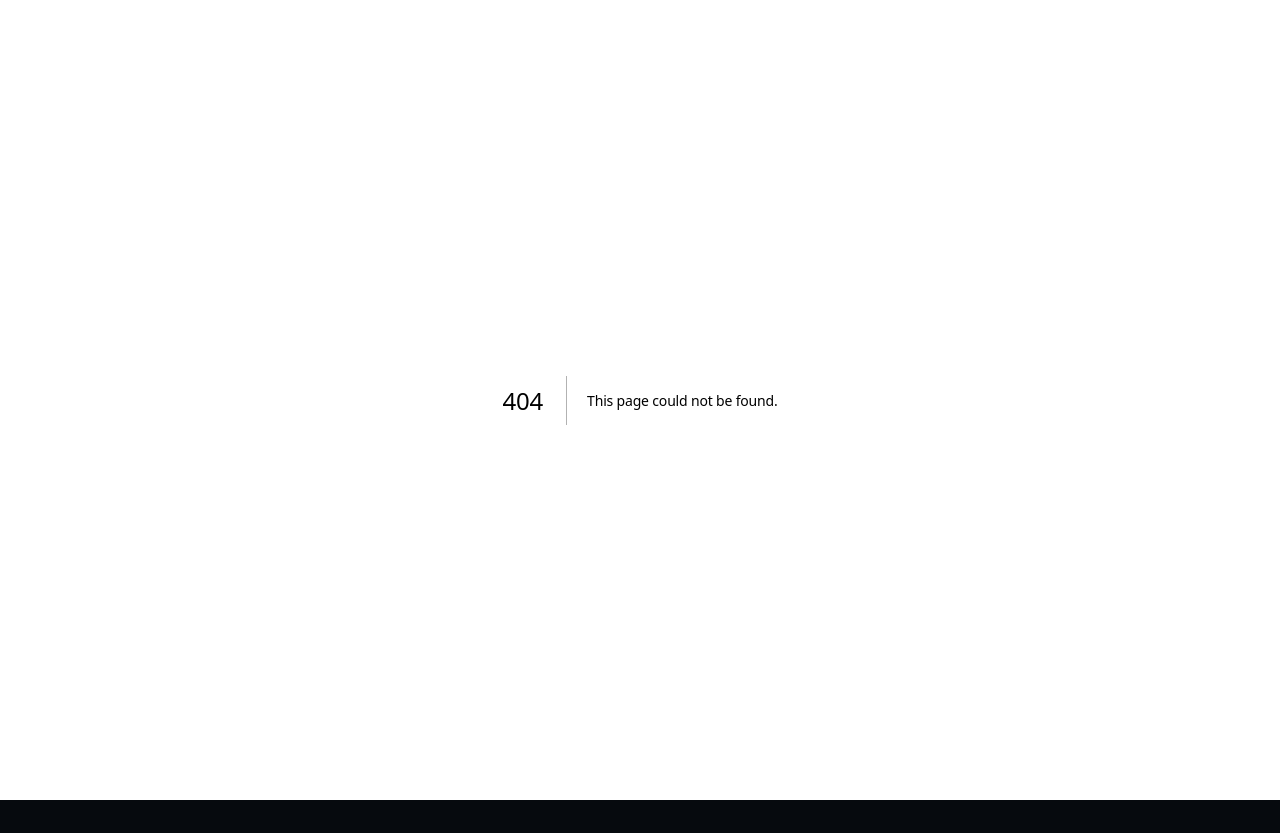
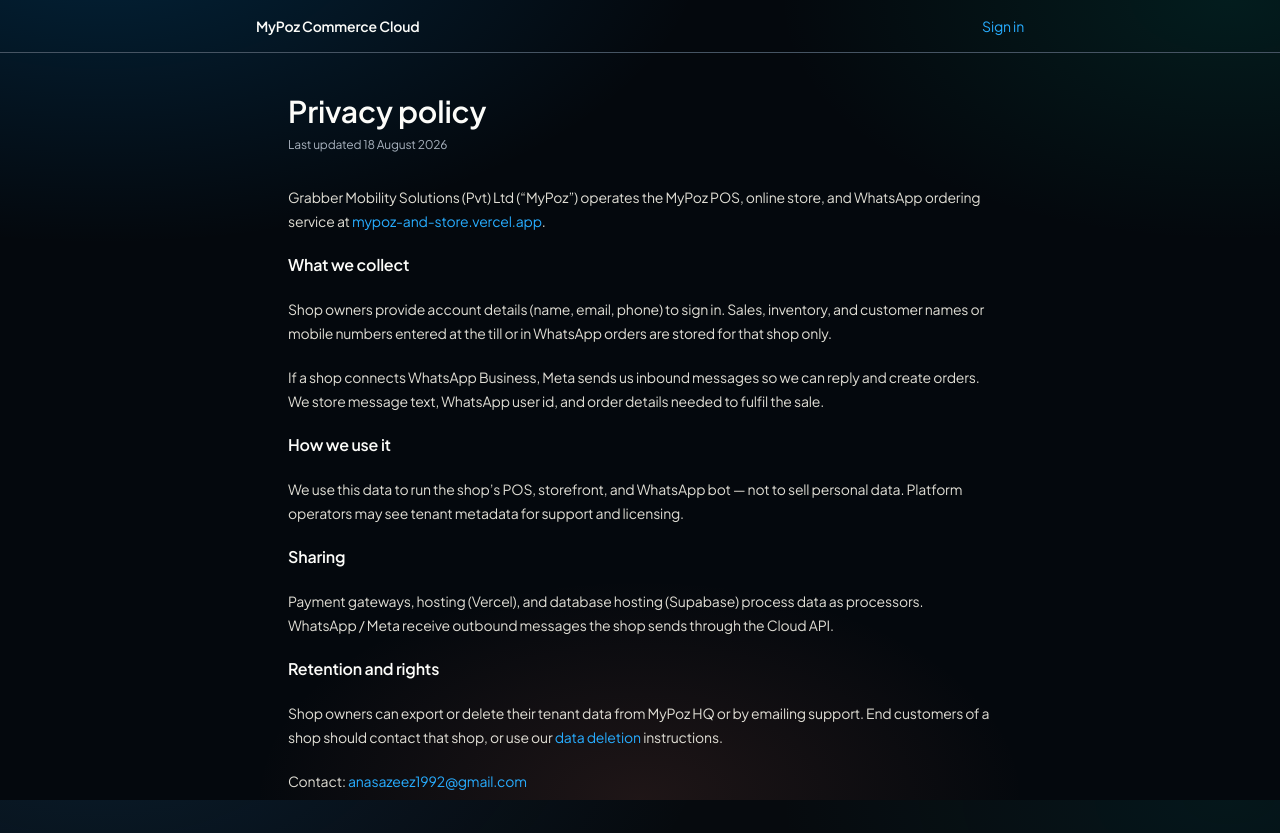
Before and after one commit to anasbikes1992-ui/mypoz-and-store, a Next.js app in the folder grabber-pos/: page /privacy-policy in a window 1280 px wide. Before the commit this address had no page. Before the commit the page ends 800 px from the top, so only its background shows below. Built offline with nearby package versions, Linux system fonts and the light colour scheme.

Commit message:
Add Meta legal URLs and WhatsApp field map for the live host.
Public privacy, terms, and data-deletion pages so the GRABBER app can point at MyPoz instead of grabber.lk.

Co-authored-by: Cursor <cursoragent@cursor.com>

```diff
--- /dev/null
+++ b/grabber-pos/src/app/data-deletion/page.tsx
@@ -0,0 +1,47 @@
+import type { Metadata } from "next";
+import { LegalDoc } from "@/components/marketing/LegalDoc";
+
+export const metadata: Metadata = {
+  title: "User data deletion",
+  robots: { index: true, follow: true },
+};
+
+export default function DataDeletionPage() {
+  return (
+    <LegalDoc title="User data deletion">
+      <p>
+        This page is the data-deletion instructions URL for the MyPoz / GRABBER
+        Meta app. It covers Facebook Login (if used) and WhatsApp Cloud API
+        data stored in MyPoz.
+      </p>
+      <h2 className="text-base font-semibold text-text-strong">Shop owners</h2>
+      <ol className="list-decimal space-y-2 pl-5">
+        <li>Sign in at /login with the owner account.</li>
+        <li>
+          Ask HQ support to delete the organisation, or email{" "}
+          <a className="text-accent hover:underline" href="mailto:anasazeez1992@gmail.com">
+            anasazeez1992@gmail.com
+          </a>{" "}
+          from the same address used on the account. Include the shop name.
+        </li>
+        <li>
+          We will delete or anonymise Auth users, sales, catalogue, WhatsApp
+          inbox rows, and storefront data for that organisation, typically
+          within 30 days.
+        </li>
+      </ol>
+      <h2 className="text-base font-semibold text-text-strong">WhatsApp customers</h2>
+      <p>
+        Message the shop “delete my data”, or email us with the WhatsApp number
+        used to chat. We remove that conversation and unlink it from orders
+        where the law requires.
+      </p>
+      <h2 className="text-base font-semibold text-text-strong">Facebook / Meta</h2>
+      <p>
+        Removing the app from your Facebook settings stops new Login data. It
+        does not by itself erase POS history a shop already stored. Follow the
+        steps above for MyPoz-held copies.
+      </p>
+    </LegalDoc>
+  );
+}
--- a/grabber-pos/src/app/hq/whatsapp/page.tsx
+++ b/grabber-pos/src/app/hq/whatsapp/page.tsx
@@ -117,8 +117,53 @@ Reply YES and I’ll send the login.`}
       </div>
 
       <p className="mt-4 text-xs text-text-dim">
-        Shared webhook: <code className="text-text-body">{data?.webhookPath ?? "/api/whatsapp/webhook"}</code>
+        Shared webhook:{" "}
+        <code className="text-text-body">
+          https://mypoz-and-store.vercel.app{data?.webhookPath ?? "/api/whatsapp/webhook"}
+        </code>
       </p>
+
+      <section className="mt-8 rounded-2xl border border-line bg-surface-1 p-5">
+        <h2 className="text-sm font-semibold text-text-strong">
+          Meta app (GRABBER) — paste these, not /welcome everywhere
+        </h2>
+        <p className="mt-1 text-xs text-text-dim">
+          /welcome is only the public site URL. WhatsApp will not verify if you
+          put that path in the webhook or App domains field.
+        </p>
+        <dl className="mt-4 grid gap-3 text-xs sm:grid-cols-2">
+          <MetaField
+            label="App domains"
+            value="mypoz-and-store.vercel.app"
+          />
+          <MetaField
+            label="Site URL (Basic / Facebook Login)"
+            value="https://mypoz-and-store.vercel.app/welcome"
+          />
+          <MetaField
+            label="Privacy policy URL"
+            value="https://mypoz-and-store.vercel.app/privacy-policy"
+          />
+          <MetaField
+            label="Terms of Service URL"
+            value="https://mypoz-and-store.vercel.app/terms-of-service"
+          />
+          <MetaField
+            label="Data deletion instructions URL"
+            value="https://mypoz-and-store.vercel.app/data-deletion"
+          />
+          <MetaField
+            label="WhatsApp webhook callback"
+            value="https://mypoz-and-store.vercel.app/api/whatsapp/webhook"
+          />
+        </dl>
+        <p className="mt-3 text-xs text-text-dim">
+          Verify token and App secret live in Vercel env (
+          <code>WHATSAPP_VERIFY_TOKEN</code>, <code>WHATSAPP_APP_SECRET</code>
+          ). Token + phone number id come from WhatsApp → API Setup, not Basic
+          Settings.
+        </p>
+      </section>
 
       <section className="mt-8 rounded-2xl border border-line bg-surface-1 p-5">
         <h2 className="text-sm font-semibold text-text-strong">Attach to a client</h2>
@@ -213,6 +258,15 @@ function yn(value: boolean | undefined): string {
   return value ? "Set" : "Missing";
 }
 
+function MetaField({ label, value }: { label: string; value: string }) {
+  return (
+    <div className="rounded-lg border border-line bg-surface-2 p-3">
+      <dt className="text-text-dim">{label}</dt>
+      <dd className="mt-1 break-all font-mono text-text-strong">{value}</dd>
+    </div>
+  );
+}
+
 function Stat({ label, value }: { label: string; value: string }) {
   return (
     <div className="rounded-2xl border border-line bg-surface-1 p-4">
--- /dev/null
+++ b/grabber-pos/src/app/privacy-policy/page.tsx
@@ -0,0 +1,61 @@
+import type { Metadata } from "next";
+import { LegalDoc } from "@/components/marketing/LegalDoc";
+
+export const metadata: Metadata = {
+  title: "Privacy policy",
+  robots: { index: true, follow: true },
+};
+
+export default function PrivacyPolicyPage() {
+  return (
+    <LegalDoc title="Privacy policy">
+      <p>
+        Grabber Mobility Solutions (Pvt) Ltd (“MyPoz”) operates the MyPoz POS,
+        online store, and WhatsApp ordering service at{" "}
+        <a className="text-accent hover:underline" href="https://mypoz-and-store.vercel.app/welcome">
+          mypoz-and-store.vercel.app
+        </a>
+        .
+      </p>
+      <h2 className="text-base font-semibold text-text-strong">What we collect</h2>
+      <p>
+        Shop owners provide account details (name, email, phone) to sign in.
+        Sales, inventory, and customer names or mobile numbers entered at the
+        till or in WhatsApp orders are stored for that shop only.
+      </p>
+      <p>
+        If a shop connects WhatsApp Business, Meta sends us inbound messages so
+        we can reply and create orders. We store message text, WhatsApp user id,
+        and order details needed to fulfil the sale.
+      </p>
+      <h2 className="text-base font-semibold text-text-strong">How we use it</h2>
+      <p>
+        We use this data to run the shop’s POS, storefront, and WhatsApp bot —
+        not to sell personal data. Platform operators may see tenant metadata
+        for support and licensing.
+      </p>
+      <h2 className="text-base font-semibold text-text-strong">Sharing</h2>
+      <p>
+        Payment gateways, hosting (Vercel), and database hosting (Supabase)
+        process data as processors. WhatsApp / Meta receive outbound messages
+        the shop sends through the Cloud API.
+      </p>
+      <h2 className="text-base font-semibold text-text-strong">Retention and rights</h2>
+      <p>
+        Shop owners can export or delete their tenant data from MyPoz HQ or by
+        emailing support. End customers of a shop should contact that shop, or
+        use our{" "}
+        <a className="text-accent hover:underline" href="/data-deletion">
+          data deletion
+        </a>{" "}
+        instructions.
+      </p>
+      <p>
+        Contact:{" "}
+        <a className="text-accent hover:underline" href="mailto:anasazeez1992@gmail.com">
+          anasazeez1992@gmail.com
+        </a>
+      </p>
+    </LegalDoc>
+  );
+}
--- /dev/null
+++ b/grabber-pos/src/app/terms-of-service/page.tsx
@@ -0,0 +1,50 @@
+import type { Metadata } from "next";
+import { LegalDoc } from "@/components/marketing/LegalDoc";
+
+export const metadata: Metadata = {
+  title: "Terms of service",
+  robots: { index: true, follow: true },
+};
+
+export default function TermsOfServicePage() {
+  return (
+    <LegalDoc title="Terms of service">
+      <p>
+        These terms apply to the MyPoz Commerce Cloud service at{" "}
+        <a className="text-accent hover:underline" href="https://mypoz-and-store.vercel.app/welcome">
+          mypoz-and-store.vercel.app
+        </a>
+        , operated by Grabber Mobility Solutions (Pvt) Ltd.
+      </p>
+      <h2 className="text-base font-semibold text-text-strong">The service</h2>
+      <p>
+        MyPoz provides point-of-sale, inventory, an online store, and optional
+        WhatsApp Cloud API ordering. You must keep login credentials secret and
+        use only official Meta WhatsApp Business APIs — unofficial WhatsApp
+        libraries are not permitted.
+      </p>
+      <h2 className="text-base font-semibold text-text-strong">Your shop data</h2>
+      <p>
+        You own your catalogue, sales, and customer records. You are responsible
+        for tax, receipts, and how you message customers on WhatsApp.
+      </p>
+      <h2 className="text-base font-semibold text-text-strong">Acceptable use</h2>
+      <p>
+        Do not use MyPoz to spam, send unlawful content, or process payments you
+        are not authorised to take. We may suspend accounts that abuse Meta or
+        payment networks.
+      </p>
+      <h2 className="text-base font-semibold text-text-strong">Liability</h2>
+      <p>
+        The service is provided as available. We are not liable for lost sales
+        caused by network, Meta, or payment-gateway outages beyond our control.
+      </p>
+      <p>
+        Contact:{" "}
+        <a className="text-accent hover:underline" href="mailto:anasazeez1992@gmail.com">
+          anasazeez1992@gmail.com
+        </a>
+      </p>
+    </LegalDoc>
+  );
+}
--- a/grabber-pos/src/app/welcome/page.tsx
+++ b/grabber-pos/src/app/welcome/page.tsx
@@ -460,6 +460,17 @@ export default function WelcomePage() {
           © {new Date().getFullYear()} Grabber Mobility Solutions (Pvt) Ltd. All
           rights reserved.
         </p>
+        <p className="mt-3 space-x-3">
+          <Link href="/privacy-policy" className="hover:text-accent">
+            Privacy
+          </Link>
+          <Link href="/terms-of-service" className="hover:text-accent">
+            Terms
+          </Link>
+          <Link href="/data-deletion" className="hover:text-accent">
+            Data deletion
+          </Link>
+        </p>
       </footer>
     </div>
   );
--- /dev/null
+++ b/grabber-pos/src/components/marketing/LegalDoc.tsx
@@ -0,0 +1,30 @@
+import type { ReactNode } from "react";
+import Link from "next/link";
+
+export function LegalDoc({
+  title,
+  children,
+}: {
+  title: string;
+  children: ReactNode;
+}) {
+  return (
+    <div className="theme-marketing min-h-screen bg-surface-0 text-text-body">
+      <header className="border-b border-line px-5 py-4 sm:px-8">
+        <div className="mx-auto flex max-w-3xl items-center justify-between gap-4">
+          <Link href="/welcome" className="text-sm font-semibold text-text-strong">
+            MyPoz Commerce Cloud
+          </Link>
+          <Link href="/login" className="text-sm text-accent hover:underline">
+            Sign in
+          </Link>
+        </div>
+      </header>
+      <article className="mx-auto max-w-3xl px-5 py-10 sm:px-8">
+        <h1 className="text-3xl font-semibold text-text-strong">{title}</h1>
+        <p className="mt-2 text-xs text-text-dim">Last updated 18 August 2026</p>
+        <div className="mt-8 space-y-5 text-sm leading-6">{children}</div>
+      </article>
+    </div>
+  );
+}
--- a/grabber-pos/src/proxy.ts
+++ b/grabber-pos/src/proxy.ts
@@ -6,6 +6,9 @@ const DEMO_COOKIE = "pos_session";
 const PUBLIC_PATHS = [
   "/login",
   "/welcome",
+  "/privacy-policy",
+  "/terms-of-service",
+  "/data-deletion",
   "/display",
   "/api/auth/login",
   "/api/health",
```
Also changed, not shown: 2 other files (tests, documents, lock files or other folders).
